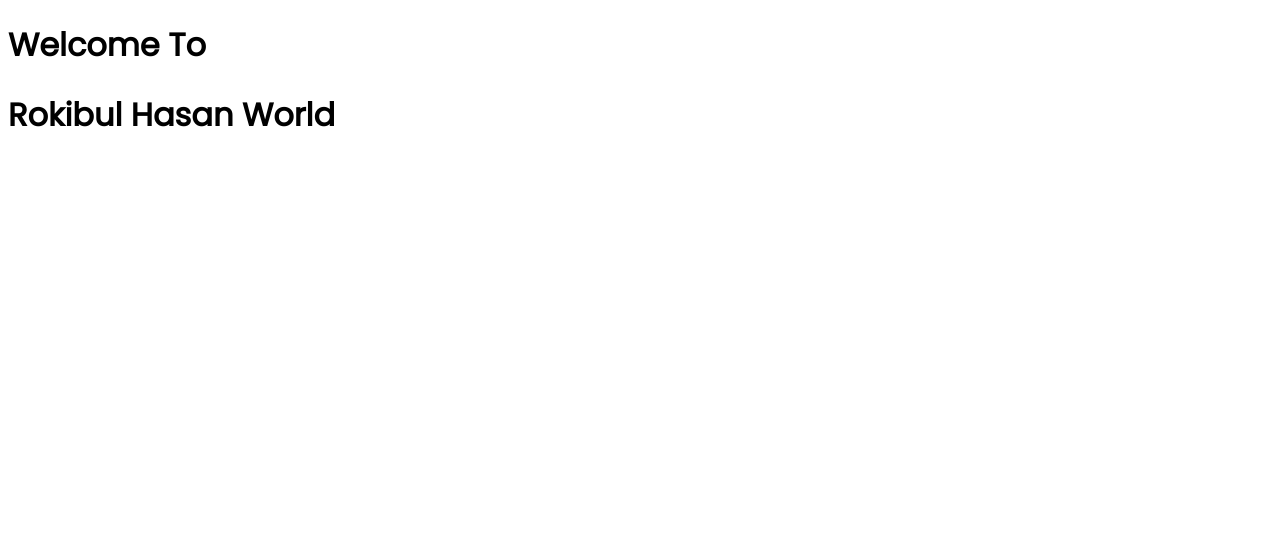
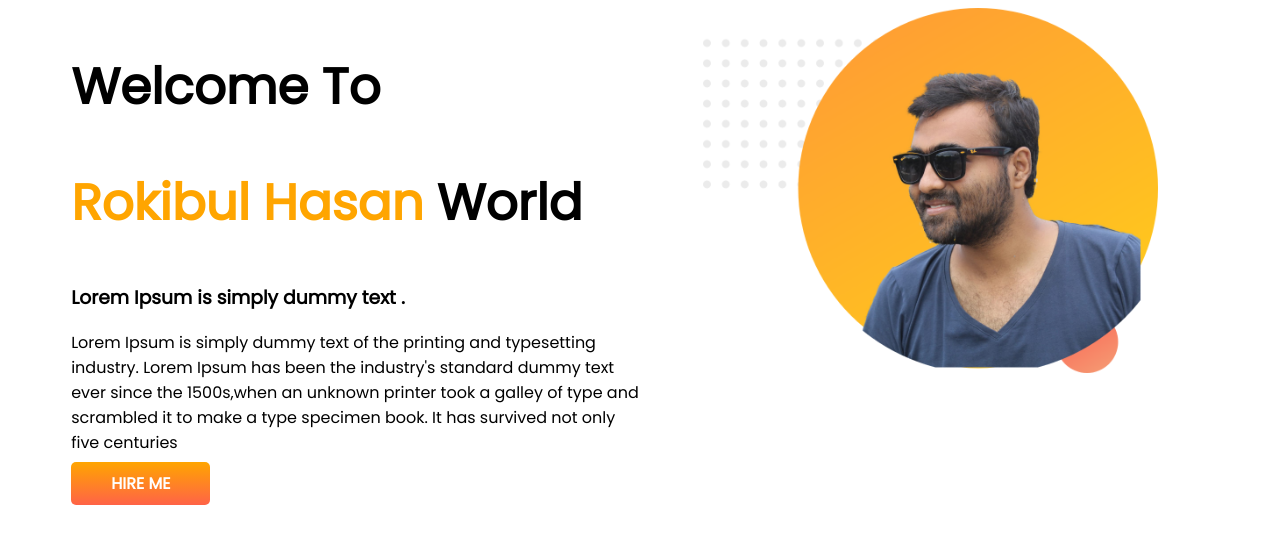
Before and after one commit to rokibul007/demo-protfolio, a plain HTML site: page index.html in a window 1280 px wide. Drawn offline with Linux system fonts and the light colour scheme.

Commit message:
link button

```diff
--- a/index.html
+++ b/index.html
@@ -1,5 +1,6 @@
 <!DOCTYPE html>
 <html lang="en">
+
 <head>
     <meta charset="UTF-8">
     <meta http-equiv="X-UA-Compatible" content="IE=edge">
@@ -10,9 +11,24 @@
     <link href="https://fonts.googleapis.com/css2?family=Poppins&display=swap" rel="stylesheet">
     <link rel="stylesheet" href="style.css">
 </head>
+
 <body>
-    <h1>Welcome To</h1>
-    <h1>Rokibul Hasan World</h1>
+    <section>
+        <Div class="half-width">
+            <h1>Welcome To</h1>
+            <h1><span class="orange">Rokibul Hasan</span> World</h1>
+            <h3>Lorem Ipsum is simply dummy text . </h3>
+            <p>Lorem Ipsum is simply dummy text of the printing and typesetting industry. Lorem Ipsum has been the
+                industry's standard dummy text ever since the 1500s,when an unknown printer took a galley of type and
+                scrambled it to make a type specimen book. It has survived not only five centuries</p>
+            <a class="link-button" target="_blank" href="https://www.linkedin.com/in/md-rokibul-hasan-805794133/">HIRE
+                ME</a>
+        </Div>
+        <Div class="half-width">
+            <img src="img/profile.png" alt="pic">
+        </Div>
+    </section>
 
 </body>
+
 </html>
--- a/style.css
+++ b/style.css
@@ -1,3 +1,34 @@
-body{
+body {
     font-family: 'Poppins', sans-serif;
 }
+
+h1 {
+    font-size: 50px;
+}
+
+.orange {
+    color: orange;
+}
+
+section {
+    display: flex;
+}
+
+.half-width {
+    width: 50%;
+    padding-left: 5%;
+}
+
+.half-width img {
+    width: 80%;
+
+}
+
+.link-button {
+    color: white;
+    text-decoration: none;
+    background-image: linear-gradient(orange, tomato);
+    padding: 10px 40px;
+    border-radius: 5px;
+    font-weight: 700;
+}
```
Also changed, not shown: img/profile-2.png (added), img/profile.png (added), img/top-banner.png (added).
